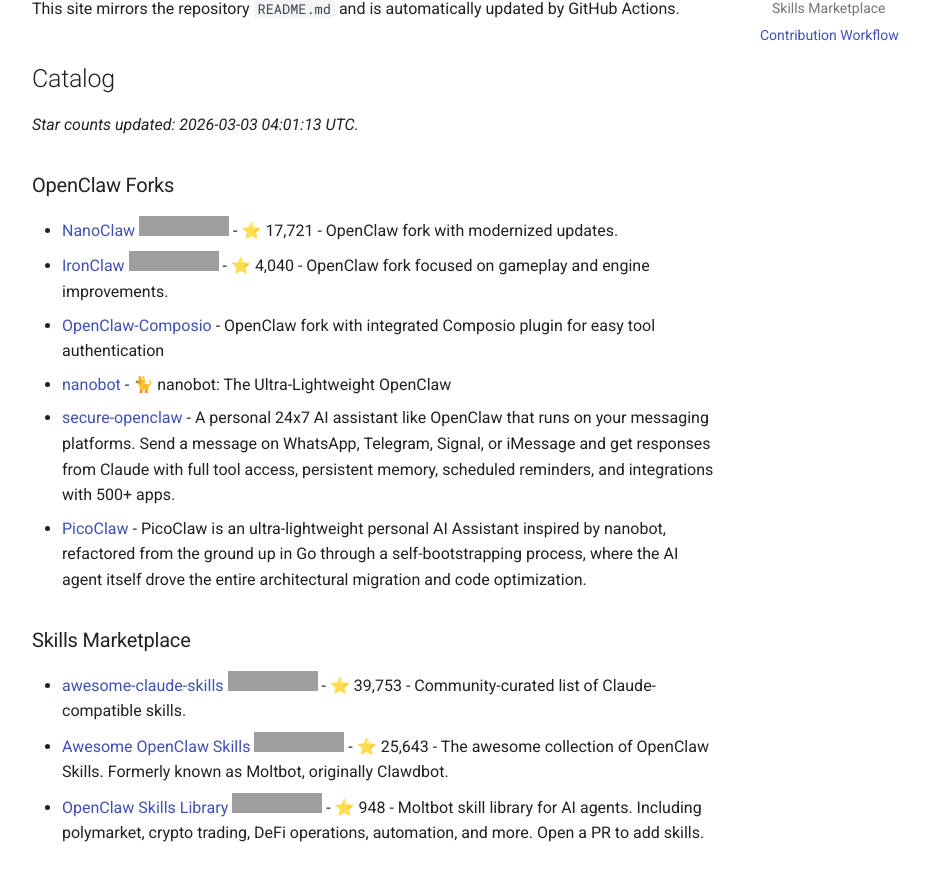
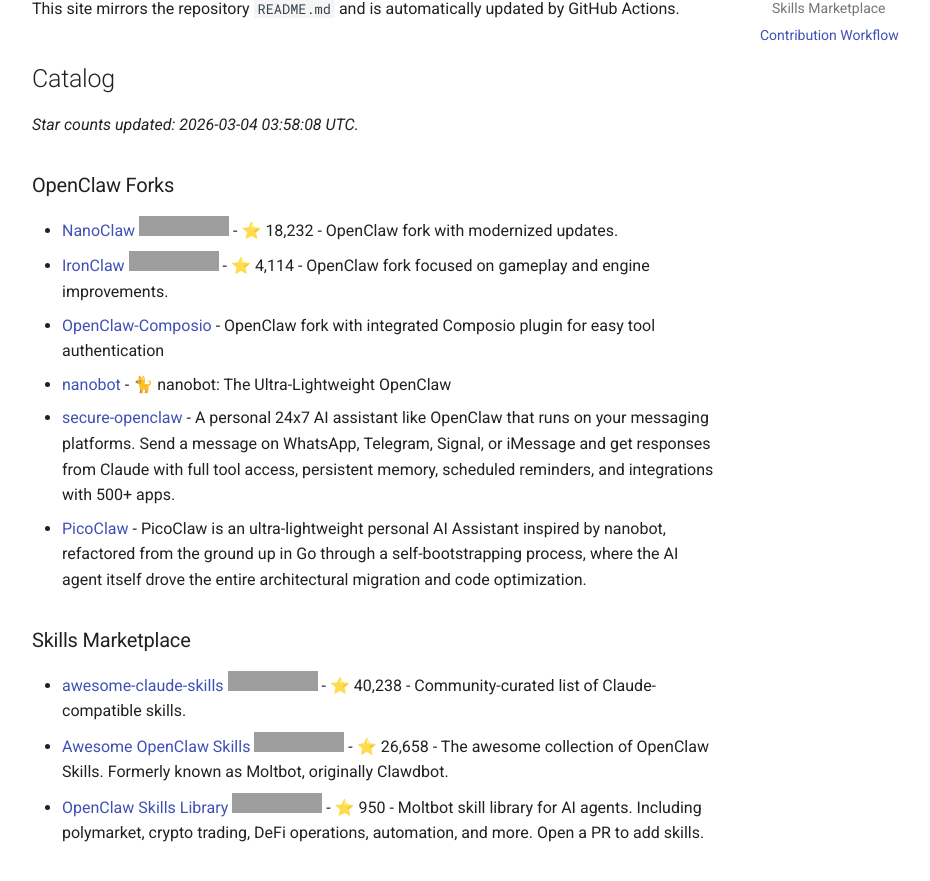
Before and after one commit to andrijdavid/awesome-claw, an MkDocs documentation site: the page built from docs/index.md, in a window 1280 px wide and 1316 px high, cut to the strip 184-1075 px from the top of the window. Shown: the top 881 px of the strip, without its empty margins (264-1194 px from the left). Built offline with MkDocs 1.6.1 and Material for MkDocs 9.7.7, drawn with Linux system fonts in a browser that asks for light colours; comment, search, counter and statistics services are not loaded; grey boxes are pictures that could not be loaded.

Commit message:
chore: update repository stars

```diff
--- a/docs/index.md
+++ b/docs/index.md
@@ -6,12 +6,12 @@ This site mirrors the repository `README.md` and is automatically updated by Git
 
 <!-- BEGIN: GENERATED_REPO_LIST -->
 
-_Star counts updated: 2026-03-03 04:01:13 UTC._
+_Star counts updated: 2026-03-04 03:58:08 UTC._
 
 ### OpenClaw Forks
 
-- [NanoClaw](https://github.com/qwibitai/nanoclaw) ![GitHub Repo stars](https://img.shields.io/github/stars/qwibitai/nanoclaw?style=flat-square) - ⭐ 17,721 - OpenClaw fork with modernized updates.
-- [IronClaw](https://github.com/nearai/ironclaw) ![GitHub Repo stars](https://img.shields.io/github/stars/nearai/ironclaw?style=flat-square) - ⭐ 4,040 - OpenClaw fork focused on gameplay and engine improvements.
+- [NanoClaw](https://github.com/qwibitai/nanoclaw) ![GitHub Repo stars](https://img.shields.io/github/stars/qwibitai/nanoclaw?style=flat-square) - ⭐ 18,232 - OpenClaw fork with modernized updates.
+- [IronClaw](https://github.com/nearai/ironclaw) ![GitHub Repo stars](https://img.shields.io/github/stars/nearai/ironclaw?style=flat-square) - ⭐ 4,114 - OpenClaw fork focused on gameplay and engine improvements.
 - [OpenClaw-Composio](https://github.com/ComposioHQ/openclaw-composio) - OpenClaw fork with integrated Composio plugin for easy tool authentication
 - [nanobot](https://github.com/HKUDS/nanobot) - 🐈 nanobot: The Ultra-Lightweight OpenClaw
 - [secure-openclaw](https://github.com/ComposioHQ/secure-openclaw) - A personal 24x7 AI assistant like OpenClaw that runs on your messaging platforms. Send a message on WhatsApp, Telegram, Signal, or iMessage and get responses from Claude with full tool access, persistent memory, scheduled reminders, and integrations with 500+ apps.
@@ -19,9 +19,9 @@ _Star counts updated: 2026-03-03 04:01:13 UTC._
 
 ### Skills Marketplace
 
-- [awesome-claude-skills](https://github.com/ComposioHQ/awesome-claude-skills) ![GitHub Repo stars](https://img.shields.io/github/stars/ComposioHQ/awesome-claude-skills?style=flat-square) - ⭐ 39,753 - Community-curated list of Claude-compatible skills.
-- [Awesome OpenClaw Skills](https://github.com/VoltAgent/awesome-openclaw-skills) ![GitHub Repo stars](https://img.shields.io/github/stars/VoltAgent/awesome-openclaw-skills?style=flat-square) - ⭐ 25,643 - The awesome collection of OpenClaw Skills. Formerly known as Moltbot, originally Clawdbot.
-- [OpenClaw Skills Library](https://github.com/BankrBot/openclaw-skills) ![GitHub Repo stars](https://img.shields.io/github/stars/BankrBot/openclaw-skills?style=flat-square) - ⭐ 948 - Moltbot skill library for AI agents. Including polymarket, crypto trading, DeFi operations, automation, and more. Open a PR to add skills.
+- [awesome-claude-skills](https://github.com/ComposioHQ/awesome-claude-skills) ![GitHub Repo stars](https://img.shields.io/github/stars/ComposioHQ/awesome-claude-skills?style=flat-square) - ⭐ 40,238 - Community-curated list of Claude-compatible skills.
+- [Awesome OpenClaw Skills](https://github.com/VoltAgent/awesome-openclaw-skills) ![GitHub Repo stars](https://img.shields.io/github/stars/VoltAgent/awesome-openclaw-skills?style=flat-square) - ⭐ 26,658 - The awesome collection of OpenClaw Skills. Formerly known as Moltbot, originally Clawdbot.
+- [OpenClaw Skills Library](https://github.com/BankrBot/openclaw-skills) ![GitHub Repo stars](https://img.shields.io/github/stars/BankrBot/openclaw-skills?style=flat-square) - ⭐ 950 - Moltbot skill library for AI agents. Including polymarket, crypto trading, DeFi operations, automation, and more. Open a PR to add skills.
 
 <!-- END: GENERATED_REPO_LIST -->
 
```
Also changed, not shown: README.md (+6 -6 lines).
